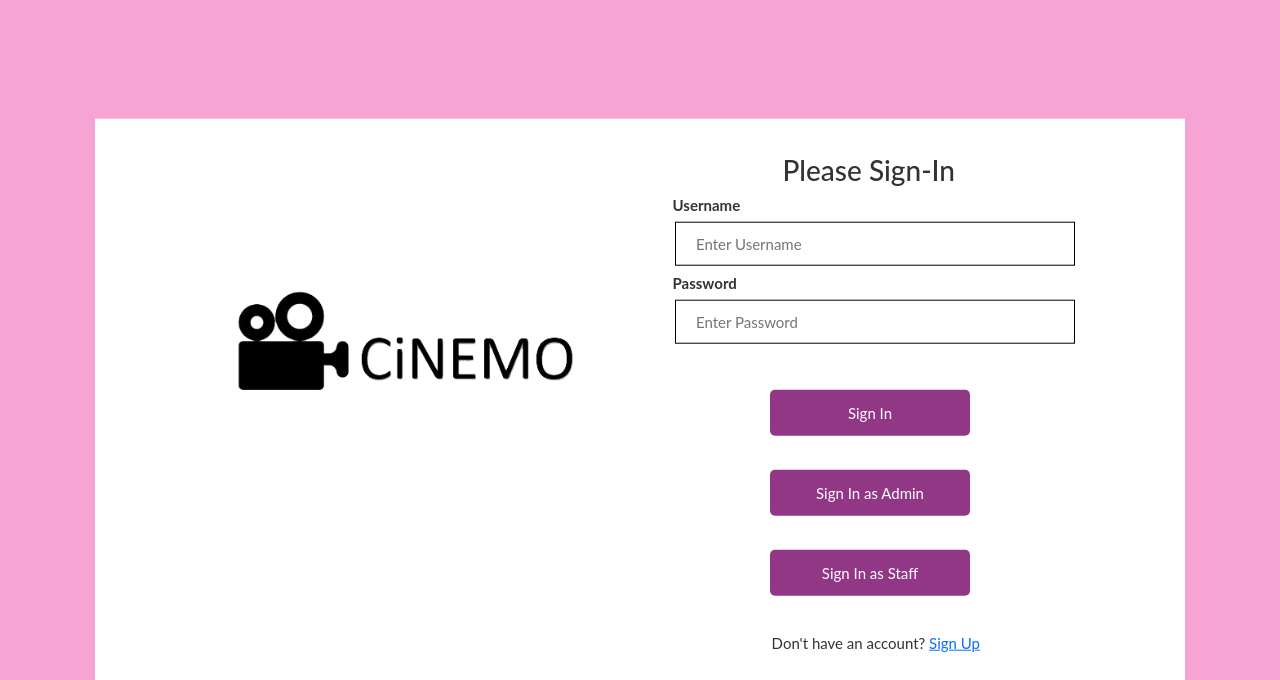
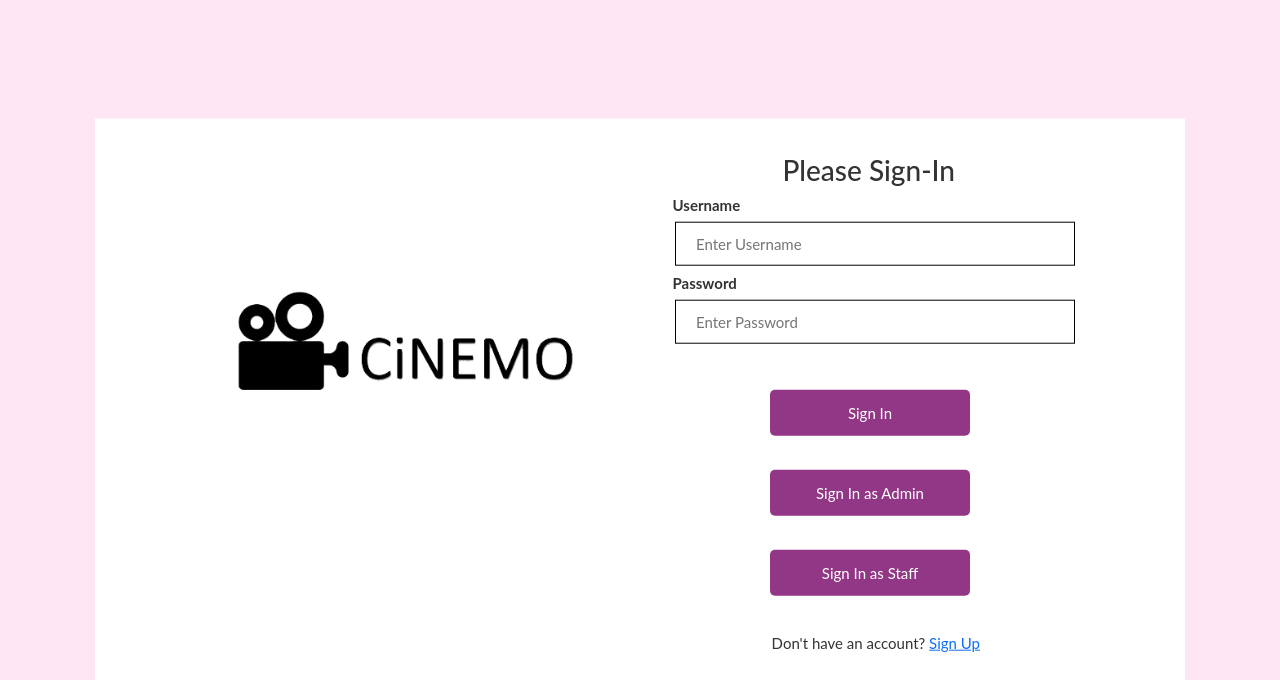
Before and after one commit to rohitks1997/Cinemo, a PHP site: page /signin.php in a window 1280 px wide. Shown: the top 680 px of the page. Run offline with PHP 8.4, Linux system fonts and the light colour scheme.

Commit message:
Update signinpage.css

```diff
--- a/css/signinpage.css
+++ b/css/signinpage.css
@@ -1,7 +1,7 @@
 body {
     height: 100%;
     margin: 0;
-    background-color: #f5a4d3;
+    background-color: #ffe6f4;
     height: 100%;
     background-position: center;
     background-repeat: no-repeat;
```
